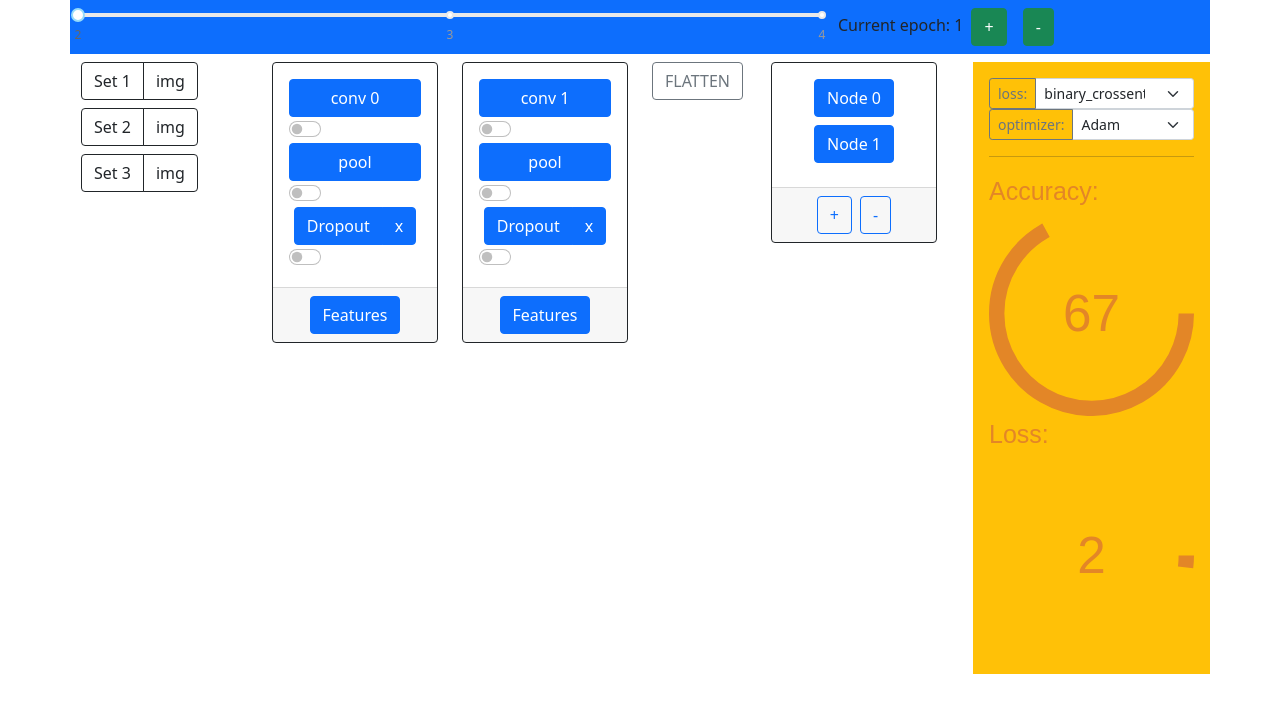
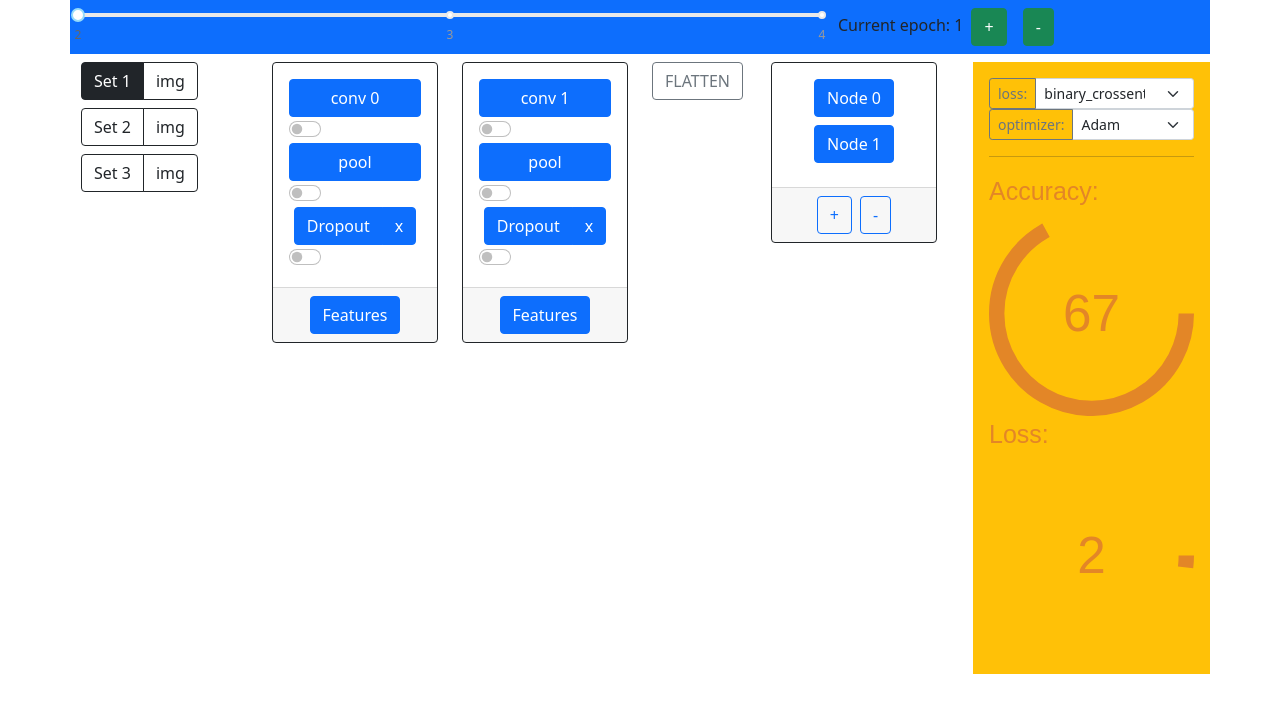
Before and after one commit to Wklej/CNNSIM, a React (Create React App) app: page / in a window 1280 px wide. Shown: the top 712 px of the page. Built offline with nearby package versions, Linux system fonts and the light colour scheme.

Commit message:
model default check

```diff
--- a/src/Layers/Input.js
+++ b/src/Layers/Input.js
@@ -3,7 +3,7 @@ import ModelSet from "../Modal/Components/ModelSet";
 const Input = ({handleModelChange, handleImageChange}) => {
     return (
         <div>
-            <ModelSet modelID={1} handleModelChange={handleModelChange} handleImageChange={handleImageChange} />
+            <ModelSet modelID={1} handleModelChange={handleModelChange} handleImageChange={handleImageChange} check={true} />
             <ModelSet modelID={2} handleModelChange={handleModelChange} handleImageChange={handleImageChange} />
             <ModelSet modelID={3} handleModelChange={handleModelChange} handleImageChange={handleImageChange} />
         </div>
--- a/src/Modal/Components/ModelSet.js
+++ b/src/Modal/Components/ModelSet.js
@@ -25,7 +25,7 @@ const ModelSet = ({modelID, handleModelChange, handleImageChange}) => {
 
     return (
         <div className="btn-group" role="group">
-            <input className="btn-check" type="radio" name="flexRadio" id={modelID} onClick={(e) => handleModelChange(e)} />
+            <input className="btn-check" type="radio" name="flexRadio" defaultChecked={modelID === 1} id={modelID} onClick={(e) => handleModelChange(e)} />
             <label className="btn btn-outline-dark mb-2" htmlFor={modelID}>Set {modelID}</label>
             <button className="btn btn-outline-dark mb-2" onClick={handleShow}>img</button>
             <ImageModal show={show} handleClose={handleClose}
```
